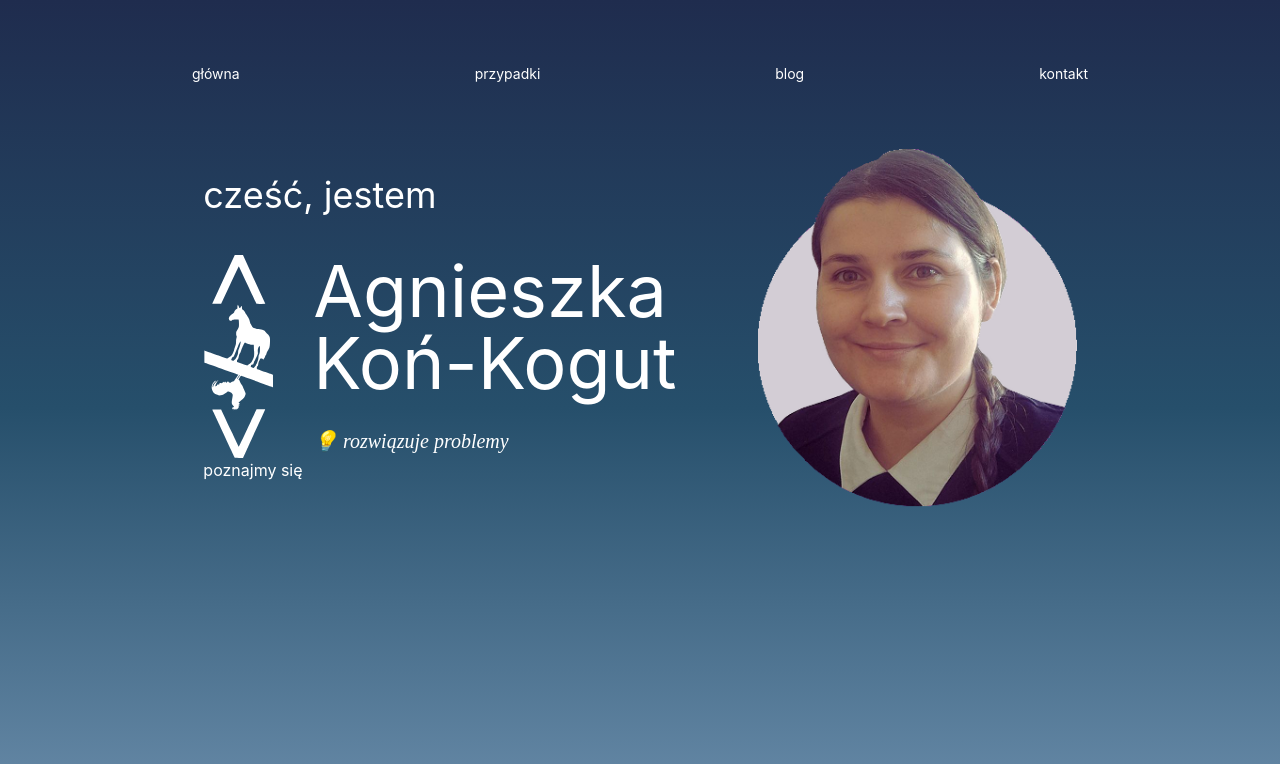
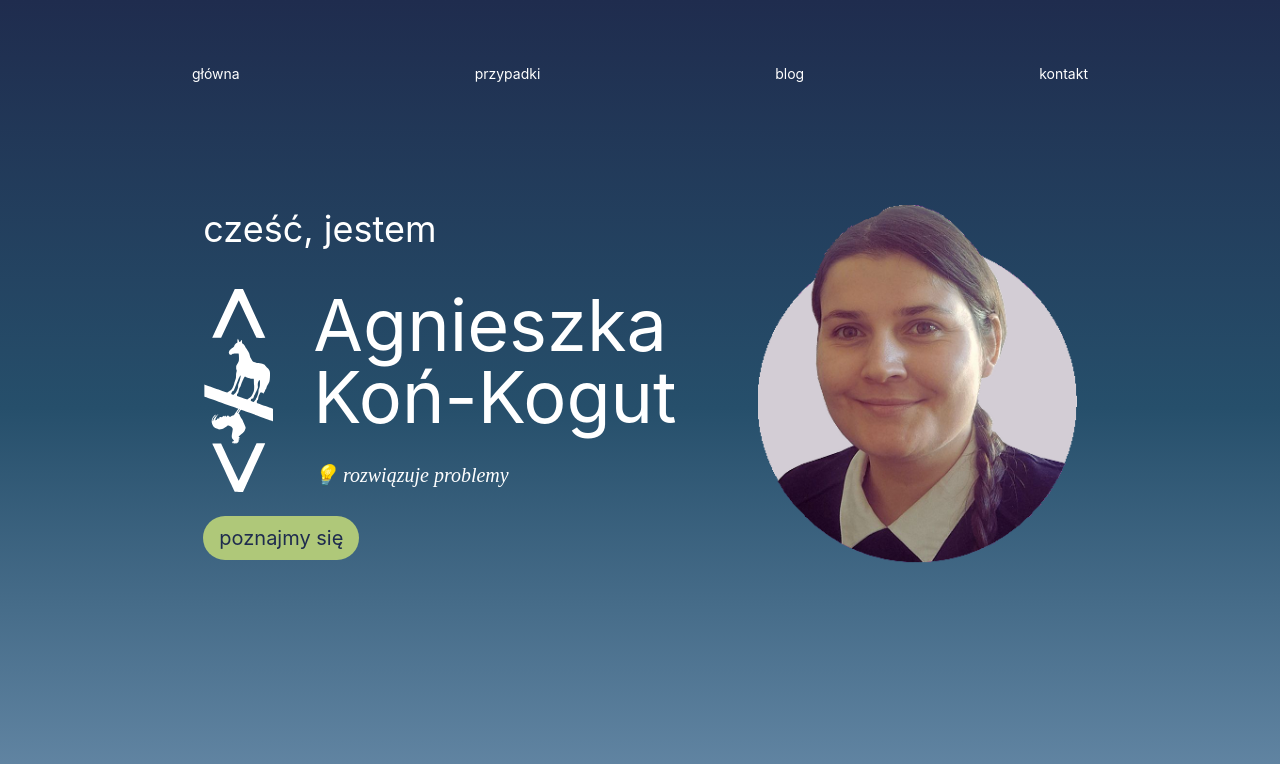
Before and after one commit to KonKogutAgnieszka/akk, a Next.js app: page / in a window 1280 px wide. Shown: the top 764 px of the page. Built offline with nearby package versions, Linux system fonts and the light colour scheme.

Commit message:
feat: add Button, fix Herosection styles, add colors to global css

```diff
--- a/src/app/globals.css
+++ b/src/app/globals.css
@@ -6,6 +6,8 @@
     --font-sans: "Inter", sans-serif;
     --font-serif: "Lora", serif;
     --color-primary: #ffffff;
+    --color-blue-dark: #1F2C4E;
+    --color-green: #AFC879;
 
 
 }
--- a/src/components/HeroSection.tsx
+++ b/src/components/HeroSection.tsx
@@ -3,6 +3,7 @@
 import Image from "next/image";
 import Link from "next/link";
 import RotatingTexts from "@/components/RotatingText.js";
+import Button from "@/components/ui/Button";
 
 const textList: string[] = [
   "👩🏻‍💻 frontend developer",
@@ -14,7 +15,7 @@ const textList: string[] = [
 
 export default function HeroSection() {
   return (
-    <div className={"flex justify-center mt-16"}>
+    <div className={"flex justify-center mt-30"}>
       <div className={"flex flex-col justify-center mr-20"}>
         <p className="text-4xl">cześć, jestem</p>
 
@@ -37,7 +38,9 @@ export default function HeroSection() {
             </div>
           </div>
         </div>
-        <Link href="/contact">poznajmy się</Link>
+        <div className={"mt-6"}>
+          <Button text={"poznajmy się"} variant={"green"} />
+        </div>
       </div>
       <Image
         src={"/assets/images/photo_akk_no_back.png"}
--- /dev/null
+++ b/src/components/ui/Button.tsx
@@ -0,0 +1,14 @@
+type Props = {
+  text: string;
+  variant: "green";
+};
+
+export default function Button({ text, variant }: Props) {
+  return (
+    <button
+      className={`inline-block bg-green width-auto px-4 py-2 rounded-full text-xl text-blue-dark cursor-pointer`}
+    >
+      {text}
+    </button>
+  );
+}
```
Also changed, not shown: .prettierrc.json.
